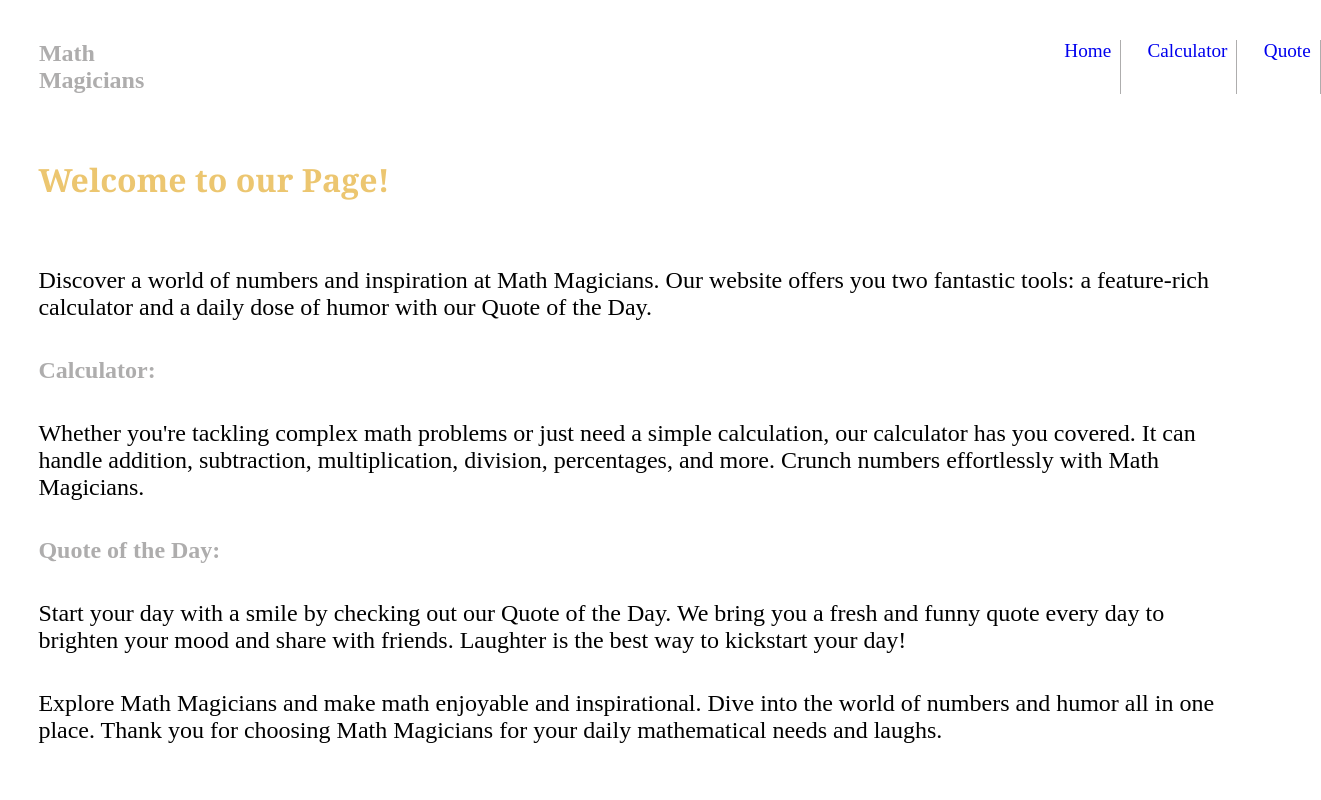
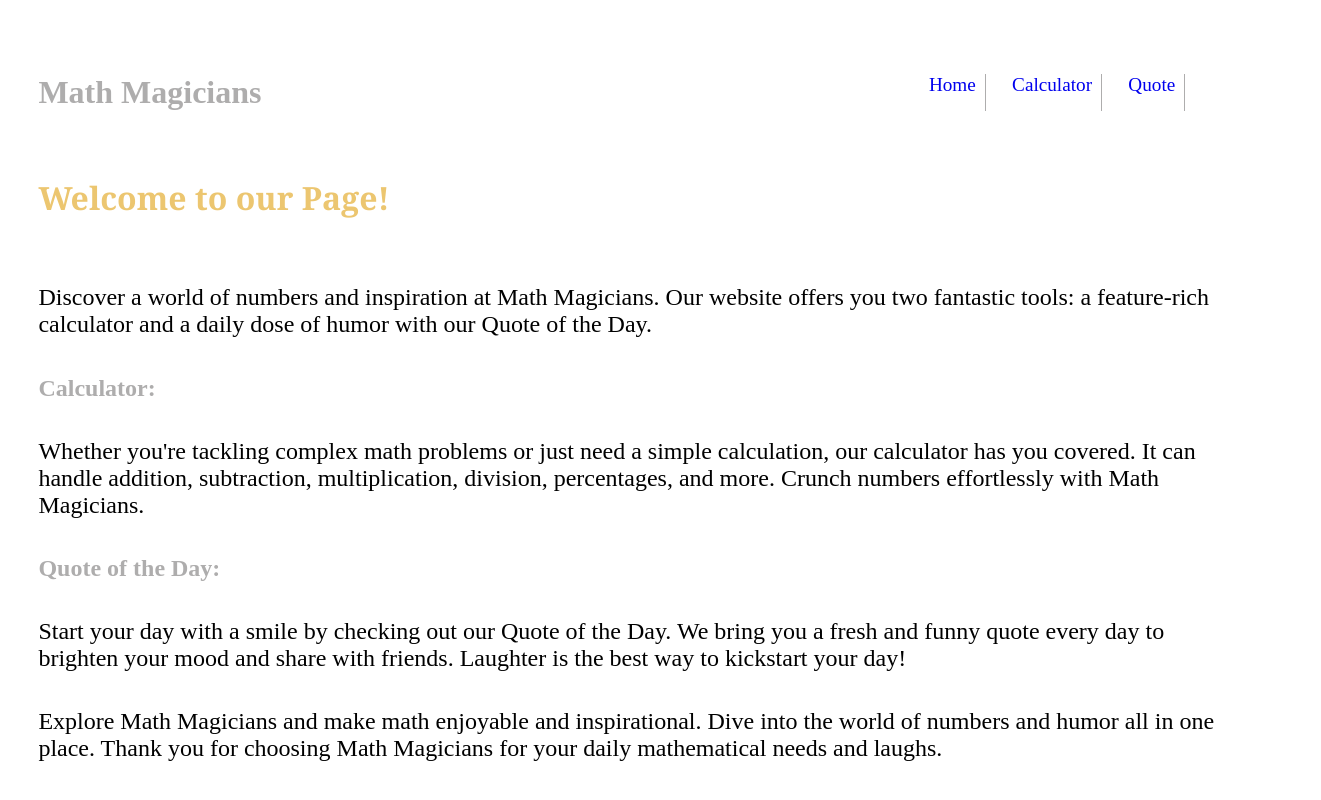
Before and after one commit to HossainAraf/math-magician, a React (Create React App) app: page / in a window 1280 px wide. Shown: the whole page, 1321 px wide, since content can reach past the window. Built offline with nearby package versions, Linux system fonts and the light colour scheme.

Commit message:
Fix Navbar style issues

```diff
--- a/src/components/Nav/Nav.module.css
+++ b/src/components/Nav/Nav.module.css
@@ -2,19 +2,23 @@
   display: flex;
   justify-content: space-between;
   margin: 3% 1%;
-  margin-top: 0.1%;
+  margin-right: 6rem;
+  margin-left: 1rem;
+  width: 100%;
 }
 
 h1 {
   color: rgb(174, 173, 173);
   font-family: cursive;
-  margin-right: 55rem;
+  margin-left: 2.5rem;
+  font-size: 2rem;
 }
 
 .nav .ul {
   display: flex;
   justify-content: space-between;
   list-style-type: none;
+  margin-right: 6rem;
 }
 
 .nav .ul li {
```
